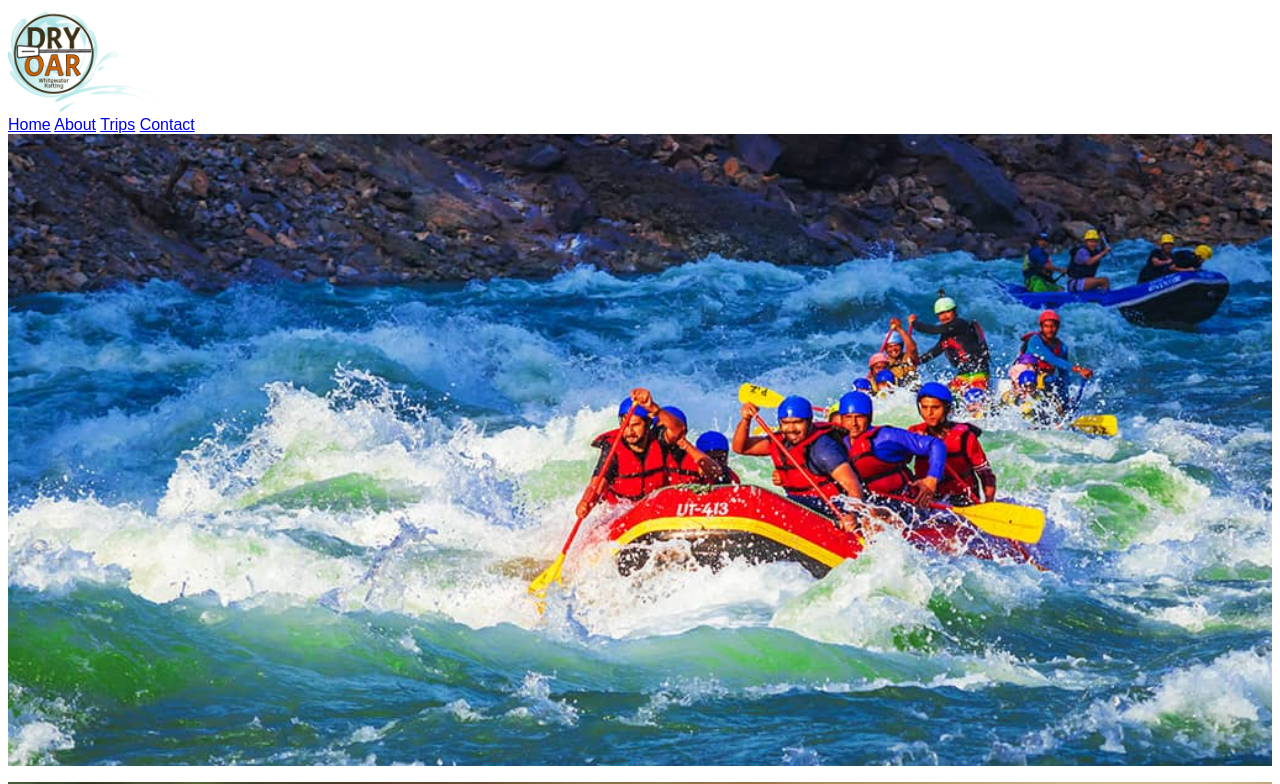
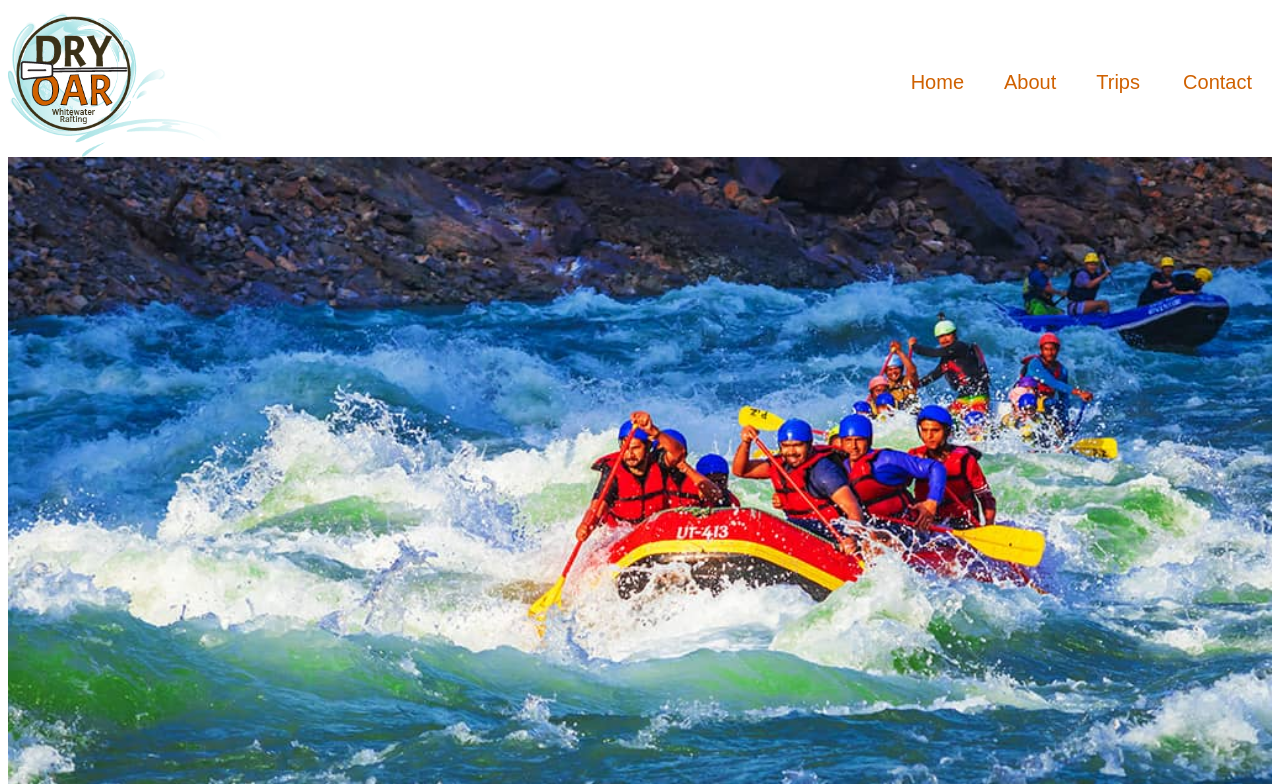
Before and after one commit to Bezerker907/wdd130, a plain HTML site: page wwr/about.html in a window 1280 px wide. Shown: the top 784 px of the page. Drawn offline with Linux system fonts and the light colour scheme; a web font is replaced by a local one.

Commit message:
worked on about us page

```diff
--- a/wwr/about.html
+++ b/wwr/about.html
@@ -19,13 +19,15 @@
 <body>
     <header>
         <div class="logo-box">
-            <img src="images/dry-oar-logo.png" alt="logo" width="150">
+            <img src="images/dry-oar-logo.png" alt="logo" width="215">
         </div>
         <nav>
-            <a href="index.html">Home</a>
-            <a href="about.html">About</a>
-            <a href="trips.html">Trips</a>
-            <a href="contact.html">Contact</a>
+            <ul class="navigation">
+                <li><a href="#">Home</a></li>
+                <li><a href="#">About</a></li>
+                <li><a href="#">Trips</a></li>
+                <li><a href="#">Contact</a></li>
+            </ul>
         </nav>
     </header>
 
@@ -53,15 +55,15 @@
     </main>
 
     <footer>
-        <nav class="sociallinks">
+        <nav class="social-links">
             <a href="https://facebook.com">
-                <img src="images/facebookicon.webp" alt="Facebook">
+                <img src="images/facebookicon.webp" alt="Facebook" width="35">
             </a>
             <a href="https://twitter.com">
-                <img src="images/twittericon.png" alt="Twitter">
+                <img src="images/twittericon.png" alt="Twitter" width="35">
             </a>
             <a href="https://youtube.com">
-                <img src="images/youtubeicon.webp" alt="YouTube">
+                <img src="images/youtubeicon.webp" alt="YouTube" width="35">
             </a>
         </nav>
     </footer>
--- a/wwr/styles/rafting.css
+++ b/wwr/styles/rafting.css
@@ -3,6 +3,41 @@
     --secondary-color: #D06100;
     --accent-1: #FBFDFD;
     --accent-2: #99DEE1;
+}
+
+header {
+    display: grid;
+    grid-template-columns: 2fr 1fr;
+    align-items: center;
+}
+
+.logo-box {
+    display: flex;
+    align-content: center;
+}
+
+.navigation {
+	display: flex;
+	list-style: none;
+    font-size: 20px;
+}
+
+.navigation li {
+	flex: 1 1 100%;
+}
+
+.navigation a {
+	display: block;
+	color: var(--secondary-color);
+	padding: 20px;
+	text-decoration: none;
+    align-items: center;
+}
+
+.navigation a:hover {
+	color: var(--accent-2);
+	font-weight: 700;
+	text-decoration: underline;
 }
 
 .hero img {
@@ -24,14 +59,17 @@ article img {
     width: 300px;
 }
 
-article p {
-    /* Going to experiment: ensure the text wraps nicely around the image */
-    text-align: justify;
-}
-
-
 body, p {
     font-family: 'Afacad Flux', sans-serif;
     font-weight: 300;
     color: var(--secondary-color);
 }
+
+footer {
+    display: grid;
+    align-items: end;
+}
+
+.social-links {
+    align-content: end;
+}
```
